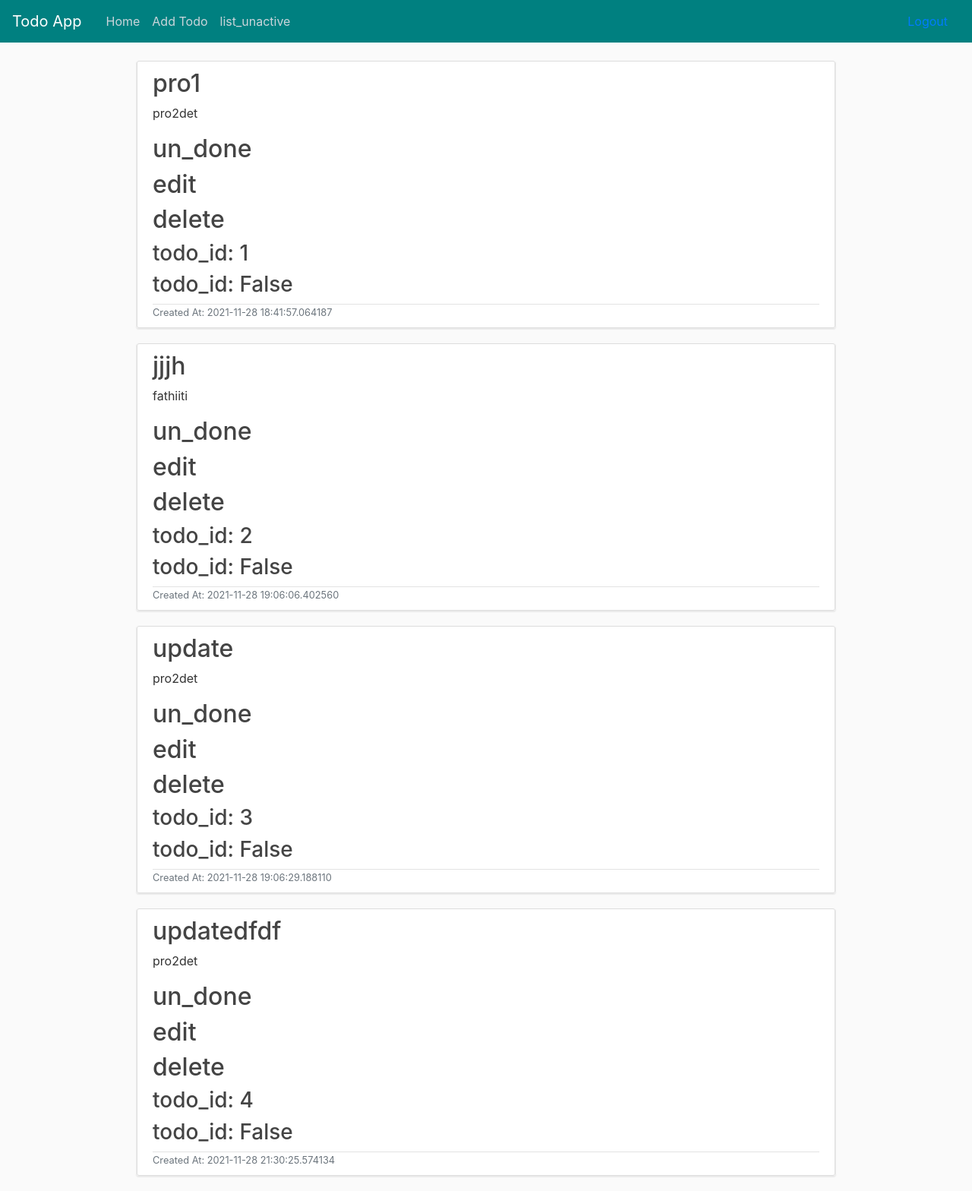
After one commit to fathieldeabas/flask2, a Flask app: page /unactivate in a window 1280 px wide. The commit adds this page. Shown: the whole page at 76% size. Run offline with Flask 2, Linux system fonts and the light colour scheme; a user stored in the database is signed in; data comes from the database, SQL or seed files in the repository; both versions use the stored data as it was after the commit; some libraries are stand-ins or nearby versions.

Commit message:
first commit

```diff
--- a/app.py
+++ b/app.py
@@ -1,60 +1,195 @@
+from datetime import datetime
 from flask import Flask, request,render_template,redirect,url_for
+from flask_sqlalchemy import SQLAlchemy
+from enum import unique
+from flask_bcrypt import Bcrypt, check_password_hash, generate_password_hash
+from flask_login import LoginManager, login_required, current_user, login_user, logout_user, UserMixin
 
 app = Flask(__name__)
 
+app.config["SQLALCHEMY_DATABASE_URI"] = "sqlite:///example.sqlite"
+app.config["SECRET_KEY"] = "supersecret"
+db = SQLAlchemy(app)
+bcrypt = Bcrypt(app)
+login_manager = LoginManager(app)
+
+
+@login_manager.user_loader
+def load_user(user_id):
+    return User.query.get(user_id)
+
+class User(db.Model):
+    id = db.Column(db.Integer ,primary_key=True)
+    email=db.Column(db.String(50),unique=True,nullable=False)
+    username = db.Column(db.String(50),unique=True ,nullable=False)
+    password = db.Column(db.String(50),nullable=False)
+    todos=db.relationship('Todo',lazy=True,backref='user')
+
+    def check_password(self, password):
+        return check_password_hash(self.password, password)
+
+    def set_password(self, password):
+        self.password = generate_password_hash(password)
+
+    def get_id(self):
+        return self.id
+
+    @property
+    def is_authenticated(self):
+        return True
+
+    @property
+    def is_anonymous(self):
+        return False
+
+    @property
+    def is_active(self):
+        return True
+
+class Todo(db.Model):
+    id=db.Column(db.Integer ,primary_key=True)
+    title=db.Column(db.String(50),unique=True,nullable=False)
+    description=db.Column(db.String(50), nullable=False)
+    created_at=db.Column(db.DateTime, nullable=False,default=datetime.utcnow)
+    is_done= db.Column(db.Boolean, default=False, nullable=False)
+    user_id = db.Column(db.Integer, db.ForeignKey(
+        'user.id'), nullable=True,)
 todos =[]
-def get_id():
-    id=1
-    if len(todos) > 0:
-        id =todos[-1]["id"] +1
-    return id
+# def get_id():
+#     id=1
+#     if len(todos) > 0:
+#         id =todos[-1]["id"] +1
+#     return id
 
 @app.route("/")
 def index():
+    todos=current_user.todos
+    return render_template("index.html",todos=todos)
+
+@app.route("/unactivate")
+def index_unactive():
+    todos=Todo.query.filter_by(user_id=current_user.id ,is_done=False).all()
+
     return render_template("index.html",todos=todos)
 
 
+
 @app.route("/todo", methods=["GET","POST"])
+@login_required
 def create_todo():
     if request.method =="POST":
-        todos.append({
-            "id":get_id(),
-            "title":request.form.get("title"),
-            "description":request.form.get("description")
-        })
+        print(request.form.get("is_done"))
+        todo=Todo(
+            title=request.form.get("title"),
+            description=request.form.get("description"),
+            is_done=True if request.form.get("is_done") == "on" else False ,
+            user_id=current_user.id,)
+        db.session.add(todo)
+        db.session.commit()
+
         return redirect(url_for("index"))
     return render_template("todo_form.html")
 
 @app.route("/todo/<int:id>", methods=["GET"])
 def get_todo(id):
-    todo =list(filter(lambda todo: todo["id"] == id ,todos))
+    todo =Todo.query.filter_by(user_id=current_user.id,id=id).first()
     if not todo:
         return render_template("notfound.html")
-    return render_template("todo.html",todo=todo[0])
+    return render_template("todo.html",todo=todo)
 
 
 @app.route("/todo/<int:id>/edit",methods=["GET","POST"])
+@login_required
 def edit_todo(id):
-    todo= list(filter(lambda todo: todo["id"] == id ,todos))
+    # todo= list(filter(lambda todo: todo["id"] == id ,todos))
+
+    todo = Todo.query.filter_by(user_id=current_user.id, id=id).first()
     if not todo:
         return render_template("notfound.html")
     if request.method == "POST":
-        todo[0]["title"] = request.form.get("title")
-        todo[0]["description"]=request.form.get("description")
+        todo.title= request.form.get("title")
+        todo.description=request.form.get("description")
+        todo.is_done=True if request.form.get("is_done") == "on" else False
+
+        db.session.add(todo)
+        db.session.commit()
         return redirect(url_for("get_todo", id=id))
-    return render_template("todo_form.html",todo=todo[0])
+    return render_template("todo_form.html",todo=todo)
+
+
+
+@app.route("/todo/<int:id>/done",methods=["GET","POST"])
+@login_required
+def done_todo(id):
+    # todo= list(filter(lambda todo: todo["id"] == id ,todos))
+
+    todo = Todo.query.filter_by(user_id=current_user.id, id=id).first()
+    print(todo.is_done)
+    if not todo:
+        return render_template("notfound.html")
+    if request.method == "GET":
+        if todo.is_done==False:
+            todo.is_done= True
+        else:
+            todo.is_done= False
+        db.session.add(todo)
+        db.session.commit()
+        todos=current_user.todos
+    return render_template("index.html",todos=todos)
+
 
 @app.route("/todo/<int:id>/delete", methods=["GET"])
+@login_required
 def delete_todo(id):
-    todo =list(filter(lambda todo: todo["id"] == id ,todos))
+    todo = Todo.query.filter_by(user_id=current_user.id, id=id).first()
+    db.session.delete(todo)
+    db.session.commit()
+
+
     if not todo:
         return render_template("notfound.html")
-    dict=todo[0]
-    print(dict["id"])
-    todos.pop(dict["id"]-1)
+    todos=current_user.todos
+    return render_template("index.html",todos=todos)
 
 
-    return render_template("index.html",todos=todos)
+@app.route('/login', methods=["GET", "POST"])
+def login():
+    if request.method == "POST":
+        user = User.query.filter_by(email=request.form.get("email")).first()
+        if not user or not user.check_password(request.form.get("password")):
+            return redirect(url_for("login"))
+        login_user(user)
+        return redirect(url_for("index"))
+    return render_template("login.html")
+
+@app.route('/register', methods=["GET", "POST"])
+def register():
+    if request.method=="POST":
+        if request.form.get("password") != request.form.get("confirm_password"):
+            return redirect(url_for('register'))
+        user=User(username=request.form.get("username"),
+        email=request.form.get("email")
+
+        )
+        user.set_password(request.form.get("password"))
+        db.session.add(user)
+        try:
+            db.session.commit()
+        except Exception as e:
+            print(e.args)
+            print("User already exists")
+            return redirect(url_for('register'))
+        login_user(user)
+        return redirect(url_for('index'))
+    return render_template("register.html")
+
+@app.route('/logout')
+@login_required
+def logout():
+    logout_user()
+    return redirect(url_for('login'))
+
+
 
 if __name__ == '__main__':
-    app.run("127.0.0.1","8000")
+    app.run("127.0.0.1","8000",debug=True)
--- /dev/null
+++ b/static/styles.css
@@ -0,0 +1,94 @@
+body {
+    background: #fafafa;
+    color: #333333;
+    margin-top: 5rem;
+  }
+
+  h1,
+  h2,
+  h3,
+  h4,
+  h5,
+  h6 {
+    color: #444444;
+  }
+
+  .app-header .navbar-nav .nav-link {
+    color: #cbd5db;
+    transition: 0.3s color ease-in;
+  }
+
+  .app-header .navbar-nav .nav-link:hover {
+    color: #ffffff;
+  }
+
+  .app-header .navbar-nav .nav-link.active {
+    font-weight: 500;
+  }
+
+  .bg-teal {
+    background-color: teal;
+  }
+
+  .todo-container {
+    background: #ffffff;
+    transition: 0.3s;
+  }
+  .todo-container:hover {
+    background-color: #f8f8f8;
+  }
+
+  .content-section {
+    padding: 10px 20px;
+    border: 1px solid #dddddd;
+    border-radius: 3px;
+    margin-bottom: 20px;
+    box-shadow: 0 1px 1px 1px rgba(200, 200, 200, 0.3);
+  }
+
+  .todo-title {
+    color: #444444;
+  }
+
+  a.todo-title:hover {
+    color: #428bca;
+    text-decoration: none;
+  }
+
+  .todo-content {
+    white-space: pre-line;
+  }
+
+  .todo-img {
+    height: 65px;
+    width: 65px;
+    margin-right: 16px;
+  }
+
+  .todo-metadata {
+    padding-top: 1px;
+    margin-top: 4px;
+    border-top: 1px solid #e3e3e3;
+  }
+
+  .todo-metadata a:hover {
+    color: #333;
+    text-decoration: none;
+  }
+
+  .todo-svg {
+    width: 25px;
+    height: 25px;
+    vertical-align: middle;
+  }
+
+  .account-img {
+    height: 125px;
+    width: 125px;
+    margin-right: 20px;
+    margin-bottom: 16px;
+  }
+
+  .account-heading {
+    font-size: 2.5rem;
+  }
--- /dev/null
+++ b/templates/base.html
@@ -0,0 +1,44 @@
+<!DOCTYPE html>
+<!--[if lt IE 7]>      <html class="no-js lt-ie9 lt-ie8 lt-ie7"> <![endif]-->
+<!--[if IE 7]>         <html class="no-js lt-ie9 lt-ie8"> <![endif]-->
+<!--[if IE 8]>         <html class="no-js lt-ie9"> <![endif]-->
+<!--[if gt IE 8]><!-->
+<html class="no-js">
+  <!--<![endif]-->
+  <head>
+    {% block head %}
+    <meta charset="utf-8" />
+    <meta http-equiv="X-UA-Compatible" content="IE=edge" />
+    <title>todo-app</title>
+    <meta name="description" content="" />
+    <meta name="viewport" content="width=device-width, initial-scale=1" />
+
+    <!-- Bootstrap CSS -->
+    <link
+      rel="stylesheet"
+      href="https://stackpath.bootstrapcdn.com/bootstrap/4.5.0/css/bootstrap.min.css"
+      integrity="sha384-9aIt2nRpC12Uk9gS9baDl411NQApFmC26EwAOH8WgZl5MYYxFfc+NcPb1dKGj7Sk"
+      crossorigin="anonymous"
+    />
+
+    <link
+      rel="stylesheet"
+      href="/static/styles.css"
+    />
+    {% endblock %}
+  </head>
+  <body>
+    {% include "header.html" %}
+    <main class="container">
+      <div class="row">
+        <div class="col-md-10 offset-md-1">
+            {% block body %} {% endblock %}
+        </div>
+      </div>
+    </main>
+
+    <script src="https://code.jquery.com/jquery-3.5.1.slim.min.js"></script>
+    <script src="https://cdn.jsdelivr.net/npm/popper.js@1.16.0/dist/umd/popper.min.js"></script>
+    <script src="https://stackpath.bootstrapcdn.com/bootstrap/4.5.0/js/bootstrap.min.js"></script>
+  </body>
+</html>
--- /dev/null
+++ b/templates/header.html
@@ -0,0 +1,24 @@
+<header class="app-header">
+    <nav class="navbar navbar-expand-md navbar-dark bg-teal fixed-top">
+        <a class="navbar-brand mr-4" href="/">Todo App</a>
+        <button class="navbar-toggler" type="button" data-toggle="collapse" data-target="#navbarToggle" aria-controls="navbarToggle" aria-expanded="false" aria-label="Toggle navigation">
+          <span class="navbar-toggler-icon"></span>
+        </button>
+        <div class="collapse navbar-collapse" id="navbarToggle">
+          {% if current_user.is_authenticated %}
+              <div class="navbar-nav mr-auto">
+                <a class="nav-item nav-link" href="{{ url_for('index') }}">Home</a>
+                <a class="nav-item nav-link" href="{{ url_for('create_todo') }}">Add Todo</a>
+                <a class="nav-item nav-link" href="{{ url_for('index_unactive') }}">list_unactive</a>
+              </div>
+              <a class="nav-item nav-link" href="{{ url_for('logout') }}">Logout</a>
+            {% else %}
+            <div class="navbar-nav ml-auto">
+              <a class="nav-item nav-link" href="{{ url_for('register') }}">Register</a>
+              <a class="nav-item nav-link" href="{{ url_for('login') }}">Login</a>
+            </div>
+          {% endif %}
+
+        </div>
+    </nav>
+  </header>
--- a/templates/index.html
+++ b/templates/index.html
@@ -1,17 +1,38 @@
-<!DOCTYPE html>
-<html lang="en">
-<head>
-    <meta charset="UTF-8">
-    <meta http-equiv="X-UA-Compatible" content="IE=edge">
-    <meta name="viewport" content="width=device-width, initial-scale=1.0">
-    <title>Document</title>
-</head>
-<body>
-    {% for todo in todos%}
-    <div>
-        <h2>{{todo.title}}</h2>
-        <p> {{todo.description}}</p>
-    </div>
-    {% endfor%}
-</body>
-</html>
+{% extends "base.html" %}
+
+{% block body %}
+    {% for todo in todos %}
+        <div class='todo-container'>
+            <article class="media content-section">
+                 <div class="media-body">
+                   <h2><a class="todo-title" href="{{ url_for('get_todo', id=todo.id) }}">{{ todo.title }}</a></h2>
+                   <p class="todo-content">{{ todo.description }}</p>
+                   {% if todo.is_done%}
+
+                   <h2><a class="todo-title" href="{{ url_for('done_todo', id=todo.id) }}">done</a></h2>
+                   <h2><a class="todo-title" href="{{ url_for('edit_todo', id=todo.id) }}">edit</a></h2>
+                   <h2><a class="todo-title" href="{{ url_for('delete_todo', id=todo.id) }}">delete</a></h2>
+                   <h3>todo_id: {{ todo.id}}</h3>
+                   <h3>todo_id: {{ todo.is_done}}</h3>
+
+                   {% else %}
+                   <h2><a class="todo-title" href="{{ url_for('done_todo', id=todo.id) }}">un_done</a></h2>
+                   <h2><a class="todo-title" href="{{ url_for('edit_todo', id=todo.id) }}">edit</a></h2>
+                   <h2><a class="todo-title" href="{{ url_for('delete_todo', id=todo.id) }}">delete</a></h2>
+                   <h3>todo_id: {{ todo.id}}</h3>
+                   <h3>todo_id: {{ todo.is_done}}</h3>
+
+
+
+                   {% endif %}
+                   <div class="todo-metadata d-flex justify-content-between">
+                       <small class="text-muted">Created At: {{ todo.created_at }}</small>
+                    </div>
+
+
+                 </div>
+               </article>
+        </div>
+    {% endfor %}
+
+{% endblock %}
--- /dev/null
+++ b/templates/not_found.html
@@ -0,0 +1,5 @@
+{% extends "base.html" %}
+
+{% block body %}
+    <h1>Item Not Found</h1>
+{% endblock %}
```
Also changed, not shown: templates/login.html (added, +30 -0 lines), templates/notfound.html (deleted, +0 -16 lines), templates/register.html (added, +35 -0 lines), templates/todo.html (+11 -15 lines), templates/todo_form.html (+9 -11 lines), example.sqlite (added).
